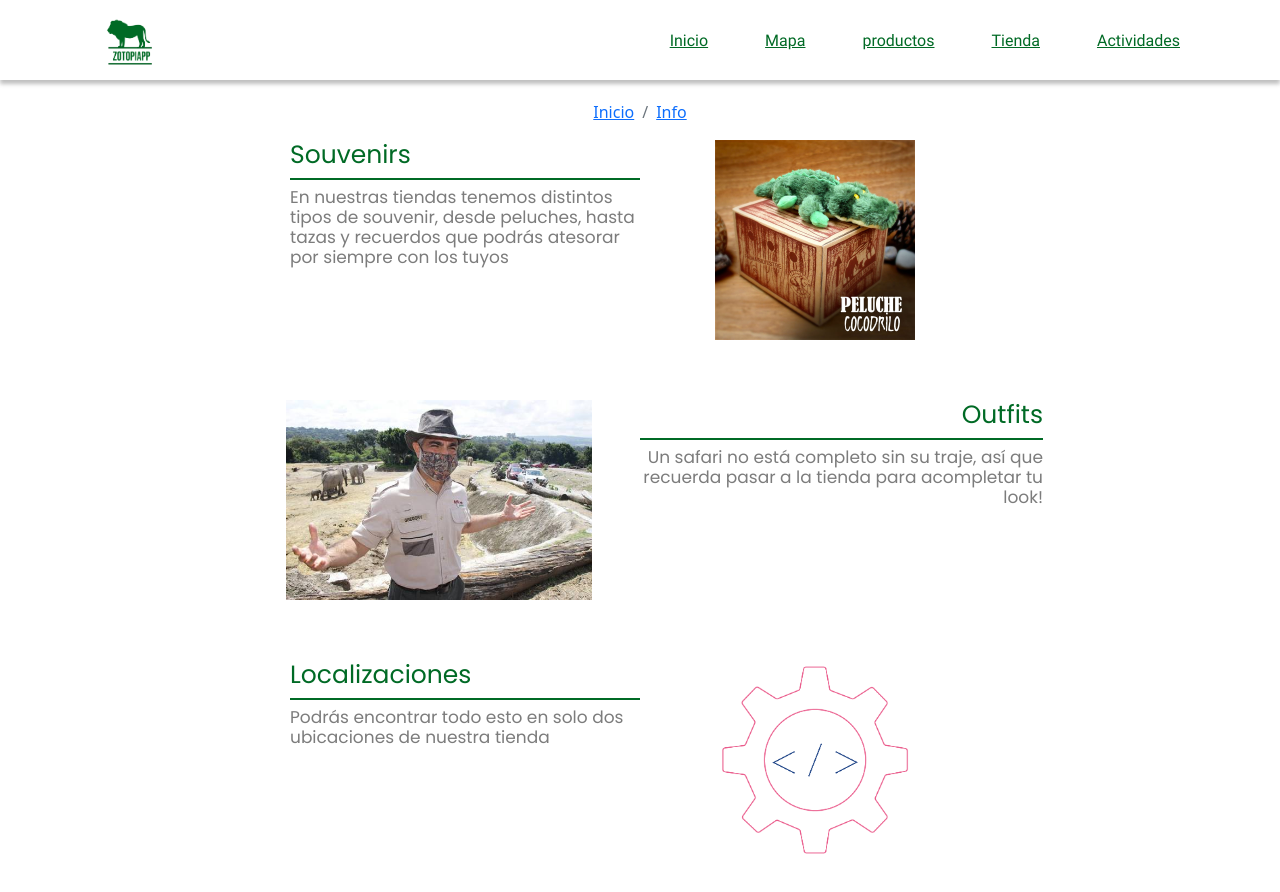
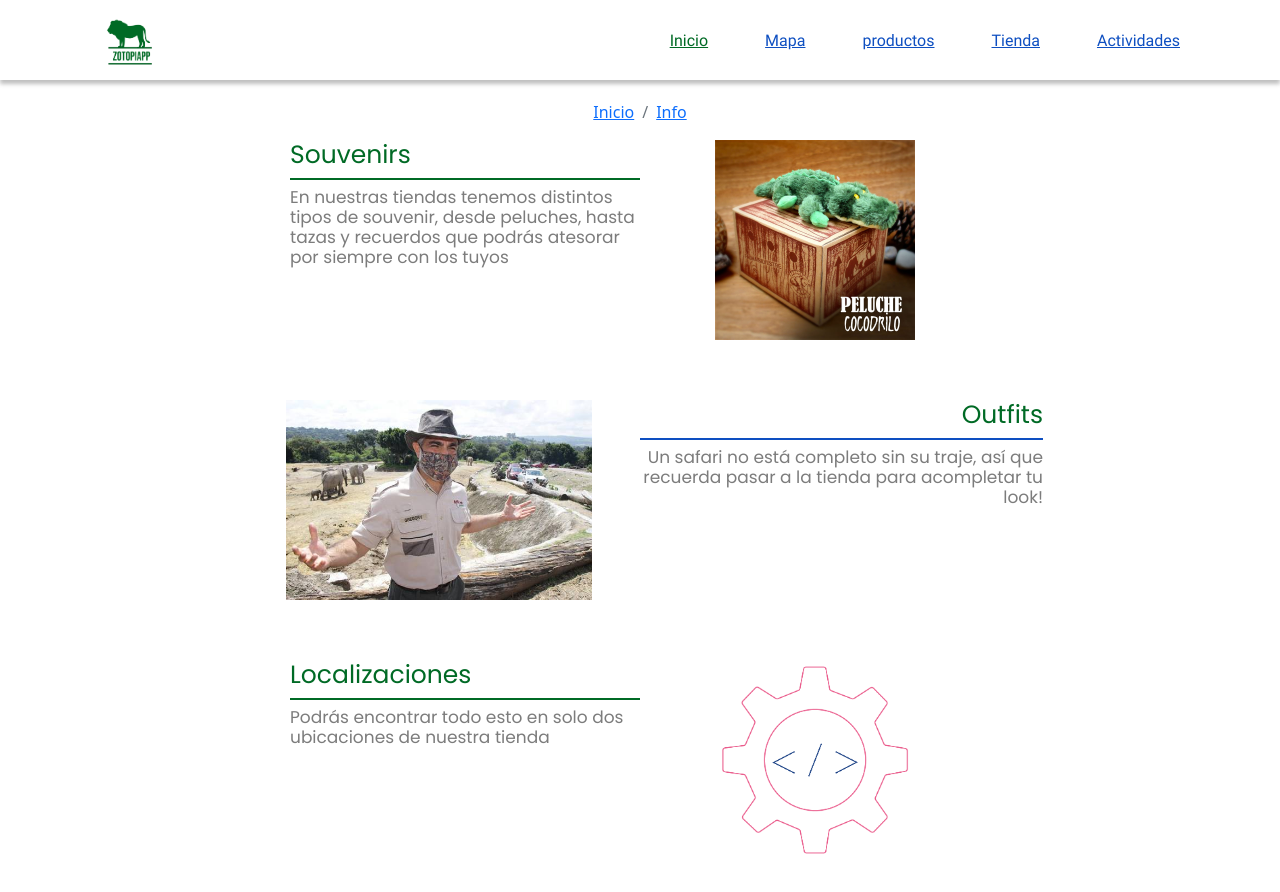
Before and after one commit to NoelAndrew/zotopiapp, a Next.js app: page /info in a window 1280 px wide. Shown: the top 892 px of the page. Built offline with nearby package versions, Linux system fonts and the light colour scheme.

Commit message:
horchata css

```diff
--- a/src/Components/Inicio/inicio.module.scss
+++ b/src/Components/Inicio/inicio.module.scss
@@ -70,7 +70,7 @@
     }
     .container_img{
         width: 100%;
-        background-color: $verde1;
+        background-color: $verde;
         height: 40%;
         display: flex;
         justify-content: center;
--- a/src/Components/Navbar/Navbar.module.scss
+++ b/src/Components/Navbar/Navbar.module.scss
@@ -44,9 +44,9 @@
                 font-weight: 500;
                 font-size: 16px;
                 line-height: 23px;
-                color: $verde;
+                color: $azul;
                 &.active{
-                    color: $verde;
+                    color: $verde
                 }
                 &:hover{
                     color:$verde;
@@ -152,12 +152,12 @@
                 font-weight: 500;
                 font-size: 20px;
                 line-height: 23px;
-                color: $verde;
+                color: $azul;
                 &.active{
-                    color: $verde;
+                    color: $verde
                 }
                 &:hover{
-                    color:$verde;
+                    color:$verde
                 }
             }
 
--- a/src/Components/Productos/productos.module.scss
+++ b/src/Components/Productos/productos.module.scss
@@ -16,7 +16,7 @@
             align-items: center;
             justify-content: center;
             border-radius: 20px ;
-            border: 1px solid $verdeclaro;
+            border: 1px solid $azulclaro;
             margin: 0px 10px 20px 10px;
             padding: 29px 41px 31px 41px;
             text-align: justify;
@@ -32,7 +32,7 @@
             }
             h3{
                 &.azul{
-                    color: $verde;
+                    color: $azul;
                 }
                 &.rosa{
                     color: $verde;
--- a/src/Components/Subtitulos/subtitulo.module.scss
+++ b/src/Components/Subtitulos/subtitulo.module.scss
@@ -18,7 +18,7 @@
         background-color: $blanco;
         width: fit-content;
         font-family: $MartelSans;
-        color: $verde;
+        color: $azul;
         font-style: normal;
         font-weight: normal;
         font-size: 18px;
--- a/src/Components/Trabajamos/trabajamos.module.scss
+++ b/src/Components/Trabajamos/trabajamos.module.scss
@@ -40,7 +40,7 @@
                 font-size: 20px;
                 color: $verde;
                 &.azul{
-                    border-bottom: 2px solid $verde;
+                    border-bottom: 2px solid $azul;
                 }
                 &.rosa {
                     border-bottom: 2px solid $verde;
@@ -116,9 +116,9 @@
                 font-style: normal;
                 font-weight: normal;
                 font-size: 20px;
-                color: $verde;
+                color: $azul;
                 &.azul{
-                    border-bottom: 2px solid $verde;
+                    border-bottom: 2px solid $azul;
                 }
                 &.rosa {
                     border-bottom: 2px solid $verde;
--- a/src/pages/info/trabajamos.module.scss
+++ b/src/pages/info/trabajamos.module.scss
@@ -41,7 +41,7 @@
                 font-size: 20px;
                 color: $verde;
                 &.azul{
-                    border-bottom: 2px solid $verde;
+                    border-bottom: 2px solid $azul;
                 }
                 &.rosa {
                     border-bottom: 2px solid $verde;
@@ -119,7 +119,7 @@
                 font-size: 20px;
                 color: $verde;
                 &.azul{
-                    border-bottom: 2px solid $verde;
+                    border-bottom: 2px solid $azul;
                 }
                 &.verde {
                     border-bottom: 2px solid $verde;
--- a/src/pages/tienda/trabajamos.module.scss
+++ b/src/pages/tienda/trabajamos.module.scss
@@ -43,7 +43,7 @@
                 font-size: 20px;
                 color: $verde;
                 &.azul{
-                    border-bottom: 2px solid $verde;
+                    border-bottom: 2px solid $azul;
                 }
                 &.rosa {
                     border-bottom: 2px solid $verde;
@@ -119,9 +119,9 @@
                 font-style: normal;
                 font-weight: normal;
                 font-size: 20px;
-                color: $verde;
+                color: $azul;
                 &.azul{
-                    border-bottom: 2px solid $verde;
+                    border-bottom: 2px solid $azul;
                 }
                 &.rosa {
                     border-bottom: 2px solid $verde;
--- a/src/styles/zotopiapp.scss
+++ b/src/styles/zotopiapp.scss
@@ -19,14 +19,14 @@ $MartelSans:'Poppins';
 
 //colors
 $blanco: #FFFFFF;
-$verde: #0E4FC1;
-$verde1:#2F8CFA;
-$verdeclaro:#DAEBF6;
+$azul: #0E4FC1;
+$azul1:#2F8CFA;
+$azulclaro:#DAEBF6;
 $verde:  #006a25;
 $gris: #7C7C7C;
 $negro: #000;
 $gris1:#C5C3C6;
-$verde2: #1985A1;
+$azul2: #1985A1;
 //sobras
 
 $shadow: 0px 4px 4px rgba(0, 0, 0, 0.25);
```
Also changed, not shown: 2 other files (tests, documents, lock files or other folders).
